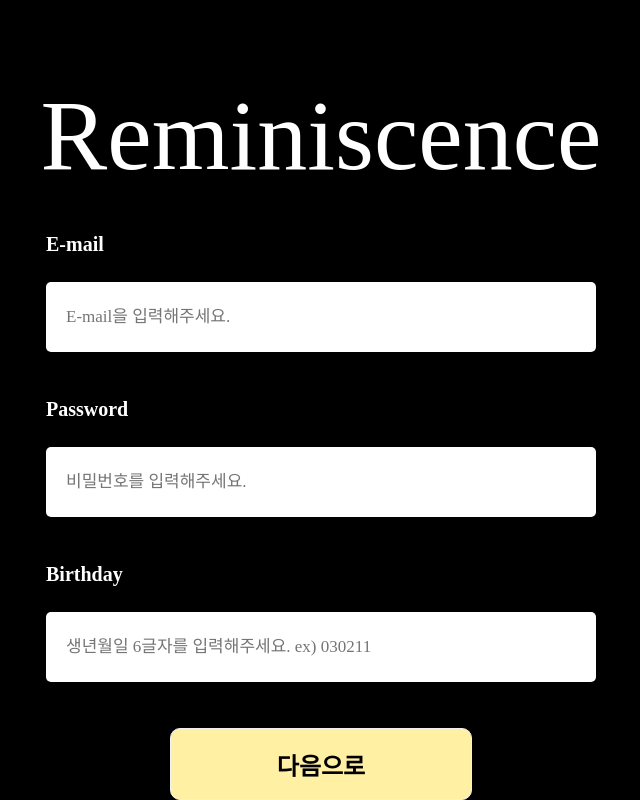
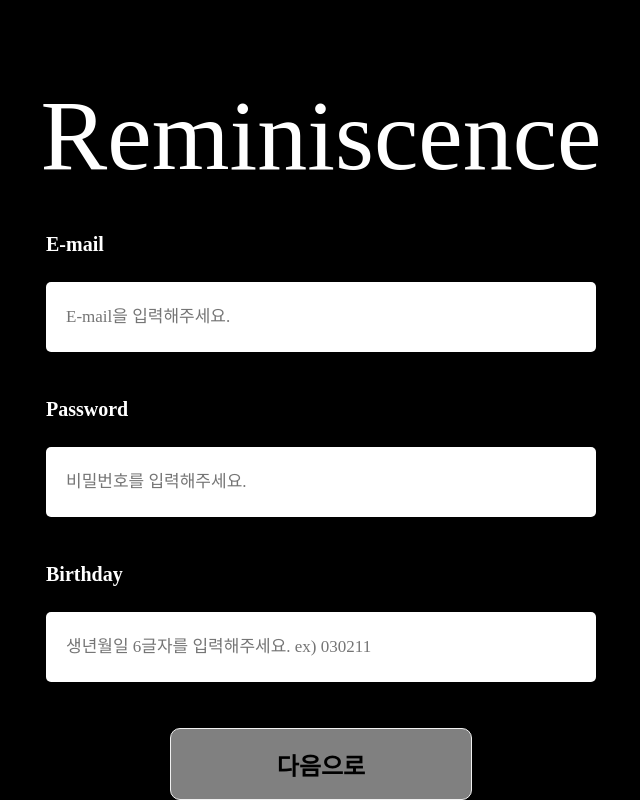
Before and after one commit to Leets-Official/Reminiscence-FE, a React (Create React App) app: page /SignUp in a window 1280 px wide. Shown: the part 172-972 px from the top of the page, without its empty margins (319-959 px from the left). Built offline with nearby package versions, Linux system fonts and the light colour scheme.

Commit message:
feat: 회원가입 페이지 구현

```diff
--- a/src/component/SignUpInput/SignUpInput.js
+++ b/src/component/SignUpInput/SignUpInput.js
@@ -1,8 +1,14 @@
 import * as S from './SignUpInput.styled';
 
-export default function SignUpInput({ title, type, placeholder }) {
+export default function SignUpInput({
+  title,
+  type,
+  placeholder,
+  value,
+  onChange,
+}) {
   return (
-    <S.InputContainer>
+    <S.InputContainer value={value} onChange={onChange}>
       <S.Title>{title}</S.Title>
       <S.Input type={type} placeholder={placeholder} />
     </S.InputContainer>
--- a/src/pages/SignUp/SignUp.js
+++ b/src/pages/SignUp/SignUp.js
@@ -1,36 +1,63 @@
 import SignUpInput from '../../component/SignUpInput';
 import * as S from './SignUp.styled';
-
-const signUpFormat = [
-  { title: 'E-mail', type: 'email', placeholder: 'E-mail을 입력해주세요.' },
-  {
-    title: 'Password',
-    type: 'password',
-    placeholder: '비밀번호를 입력해주세요.',
-  },
-  {
-    title: 'Birthday',
-    type: 'text',
-    placeholder: '생년월일 6글자를 입력해주세요. ex) 030211',
-  },
-];
+import { SIGNUP_FORMAT, TITLE } from '../../constants';
+import { useState } from 'react';
 
 export default function SignUp() {
+  const [email, setEmail] = useState('');
+  const [password, setPassword] = useState('');
+  const [birthday, setBirthday] = useState('');
+  const isFilled = email.length && password.length && birthday.length;
+
+  const handleEmailChange = (event) => {
+    setEmail(event.target.value);
+  };
+
+  const handlePasswordChange = (event) => {
+    setPassword(event.target.value);
+  };
+
+  const handleBirthdayChange = (event) => {
+    setBirthday(event.target.value);
+  };
+
   return (
     <S.MainConatiner>
       <S.Section>
         <S.Logo>Reminiscence</S.Logo>
         <S.Inputs>
-          {signUpFormat.map(({ title, type, placeholder }) => (
+          {SIGNUP_FORMAT.map(({ title, type, placeholder }) => (
             <SignUpInput
               key={title}
               title={title}
               type={type}
               placeholder={placeholder}
+              value={
+                (title === TITLE.EMAIL && email) ||
+                (title === TITLE.PASSWORD && password) ||
+                birthday
+              }
+              onChange={
+                (title === TITLE.EMAIL && handleEmailChange) ||
+                (title === TITLE.PASSWORD && handlePasswordChange) ||
+                handleBirthdayChange
+              }
             />
           ))}
           <S.ButtonContainer>
-            <S.NextButton to='SignUpNext'>다음으로</S.NextButton>
+            {isFilled ? (
+              <S.NextButton to='SignUpNext' isFilled={isFilled}>
+                다음으로
+              </S.NextButton>
+            ) : (
+              <S.NextButton
+                to='SignUpNext'
+                isFilled={isFilled}
+                onClick={(e) => e.preventDefault()}
+              >
+                다음으로
+              </S.NextButton>
+            )}
           </S.ButtonContainer>
         </S.Inputs>
       </S.Section>
--- a/src/pages/SignUp/SignUp.styled.js
+++ b/src/pages/SignUp/SignUp.styled.js
@@ -46,11 +46,11 @@ export const NextButton = styled(Link)`
 
   border-radius: 10px;
   border: 1px solid #f0f0f0;
-  background: #fff0a4;
+  background: ${({ isFilled }) => (isFilled ? '#fff0a4' : 'gray')};
 
   text-decoration: none;
   color: black;
-  cursor: pointer;
+  cursor: ${({ isFilled }) => (isFilled ? 'pointer' : 'not-allowed')};
 `;
 
 export const ButtonContainer = styled.div`
```
Also changed, not shown: src/components/SignupPage_start.js (deleted, +0 -11 lines).
